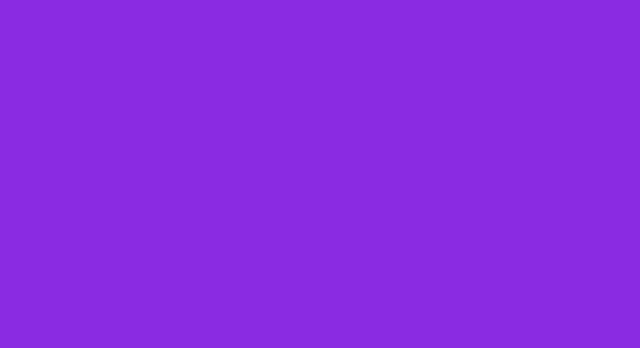
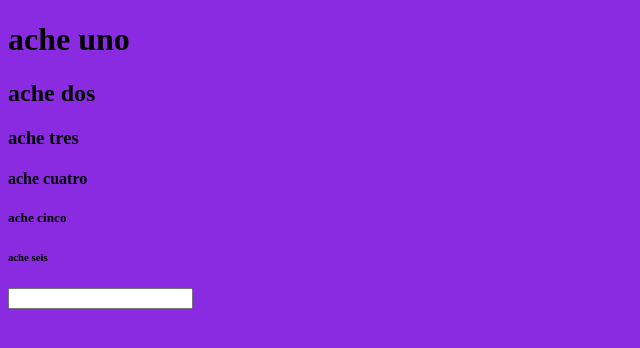
Before and after one commit to SaturnRingz/HTML, a plain HTML site: page index.html in a window 1280 px wide. Shown: the whole page, without its empty margins (0-640 px from the left). Drawn offline with Linux system fonts and the light colour scheme.

Commit message:
joking around

```diff
--- a/index.html
+++ b/index.html
@@ -8,6 +8,17 @@
     <title>Mi web</title>
 </head>
 <body>
-
+    <h1>ache uno
+        <h2>ache dos
+            <h3>ache tres
+                <h4>ache cuatro
+                    <h5>ache cinco
+                        <h6>ache seis</h6>
+                        <input type="Username">
+                    </h5>
+                </h4>
+            </h3>
+        </h2>
+    </h1>
 </body>
 </html>
```
